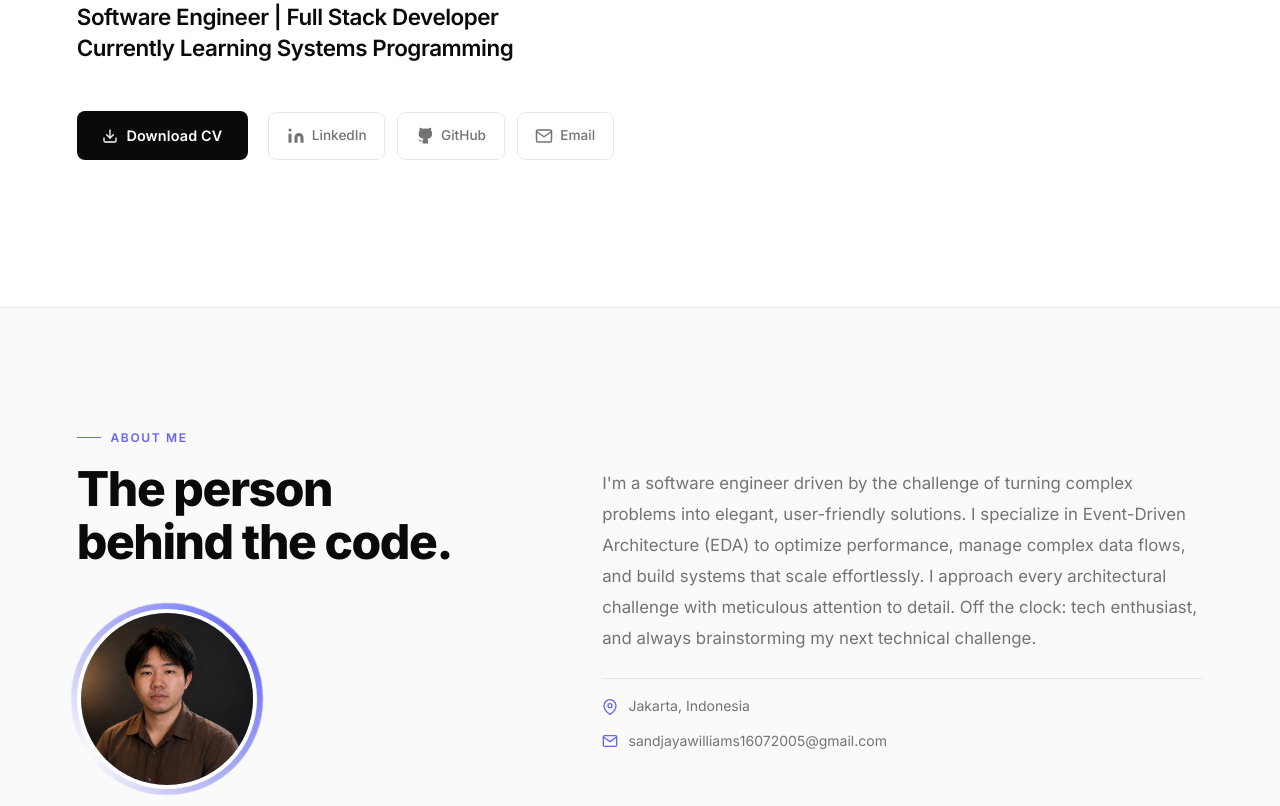
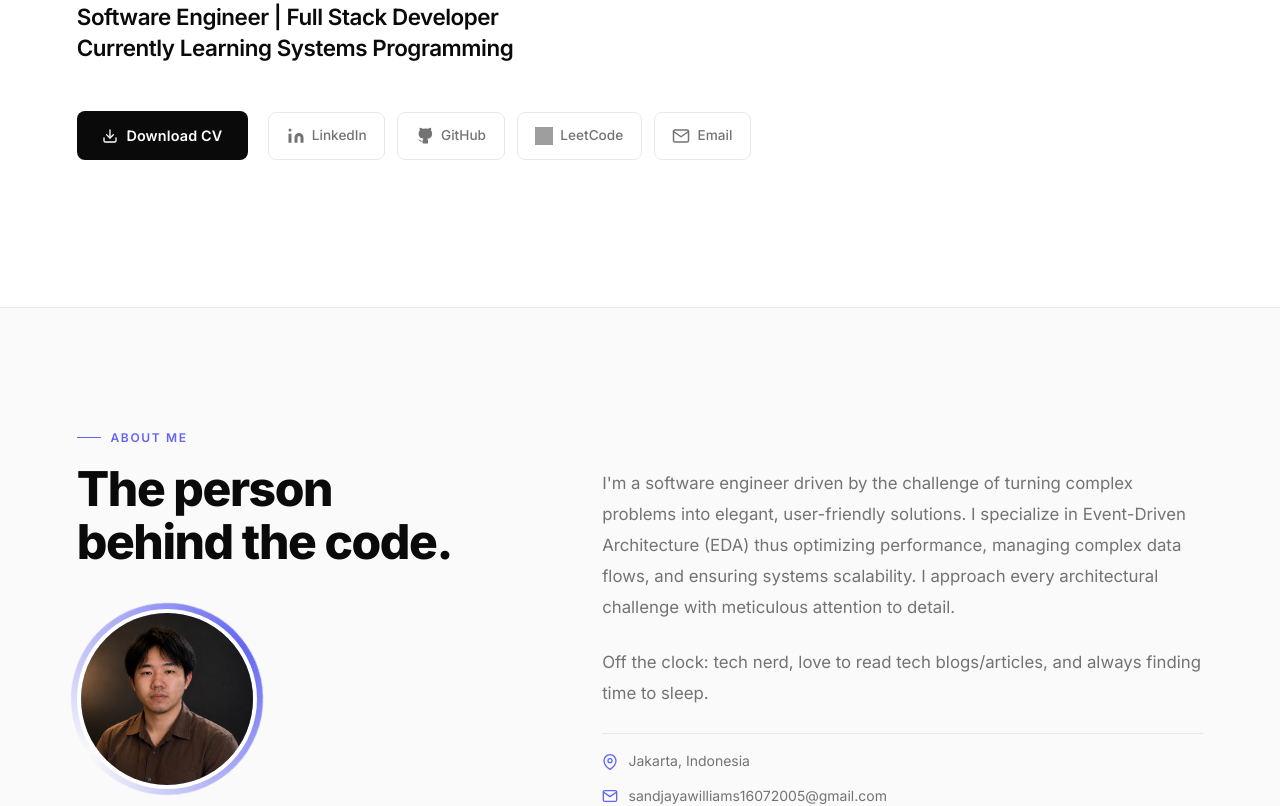
Before and after one commit to nocturnalnerds/portfolioFE, a React (Vite) app: page / in a window 1280 px wide. Shown: the part 493-1299 px from the top of the page. Built offline with nearby package versions, Linux system fonts and the light colour scheme; grey boxes are pictures that could not be loaded.

Commit message:
v 20260709.09.36

```diff
--- a/src/components/About.tsx
+++ b/src/components/About.tsx
@@ -46,7 +46,7 @@ export default function About() {
                 <path d="M4 4h16c1.1 0 2 .9 2 2v12c0 1.1-.9 2-2 2H4c-1.1 0-2-.9-2-2V6c0-1.1.9-2 2-2z" />
                 <polyline points="22,6 12,13 2,6" />
               </svg>
-              <a href={`mailto:${personalInfo.email}`}>{personalInfo.email}</a>
+              <a href={`https://mail.google.com/mail/?view=cm&fs=1&to=${personalInfo.email}`} target="_blank" rel="noopener noreferrer">{personalInfo.email}</a>
             </div>
           </div>
         </div>
--- a/src/components/Contact.tsx
+++ b/src/components/Contact.tsx
@@ -116,7 +116,7 @@ export default function Contact() {
           </p>
 
           <div className="contact__links">
-            <a href={`mailto:${personalInfo.email}`} className="contact__link">
+            <a href={`https://mail.google.com/mail/?view=cm&fs=1&to=${personalInfo.email}`} className="contact__link">
               <div className="contact__link-icon">
                 <svg width="18" height="18" viewBox="0 0 24 24" fill="none" stroke="currentColor" strokeWidth="2" strokeLinecap="round" strokeLinejoin="round">
                   <path d="M4 4h16c1.1 0 2 .9 2 2v12c0 1.1-.9 2-2 2H4c-1.1 0-2-.9-2-2V6c0-1.1.9-2 2-2z" />
@@ -170,7 +170,7 @@ export default function Contact() {
               name="name"
               type="text"
               className={`contact__input${errors.name && touched.name ? ' contact__input--error' : ''}`}
-              placeholder="Your name"
+              placeholder="Williams Sandjaya"
               value={form.name}
               onChange={handleChange}
               onBlur={handleBlur}
@@ -188,7 +188,7 @@ export default function Contact() {
               name="email"
               type="email"
               className={`contact__input${errors.email && touched.email ? ' contact__input--error' : ''}`}
-              placeholder="your@email.com"
+              placeholder="sandjayawilliams16072005@gmail.com"
               value={form.email}
               onChange={handleChange}
               onBlur={handleBlur}
--- a/src/components/Footer.tsx
+++ b/src/components/Footer.tsx
@@ -23,7 +23,7 @@ export default function Footer() {
               {personalInfo.initials}
             </a>
             <p className="footer__tagline">
-              Building things for the web.
+              Building things for fun.
             </p>
           </div>
 
@@ -58,7 +58,7 @@ export default function Footer() {
             © {currentYear} {personalInfo.name}. All rights reserved.
           </p>
           <p className="footer__built">
-            Built with React & TypeScript
+            Built with React, TypeScript & Tailwind CSS.
           </p>
         </div>
       </div>
--- a/src/components/Hero.tsx
+++ b/src/components/Hero.tsx
@@ -61,7 +61,20 @@ export default function Hero() {
             </a>
 
             <a
-              href={`mailto:${personalInfo.email}`}
+              href={personalInfo.leetcode}
+              target="_blank"
+              rel="noopener noreferrer"
+              className="hero__icon-btn"
+              aria-label="LeetCode"
+            >
+              <img src="/leetcode.png" width="18" height="18" alt="LeetCode" />
+              LeetCode
+            </a>
+
+            <a
+              href={`https://mail.google.com/mail/?view=cm&fs=1&to=${personalInfo.email}`}
+              target="_blank"
+              rel="noopener noreferrer"
               className="hero__icon-btn"
               aria-label="Email"
             >
--- a/src/components/Projects.tsx
+++ b/src/components/Projects.tsx
@@ -31,7 +31,7 @@ function ProjectRow({
               : project.gradient,
           }}
         />
-        <span className="project-row__num">{num}</span>
+        {/* <span className="project-row__num">{num}</span> */}
         <div className="project-row__hover-overlay">
           <span className="project-row__open-label">
             <svg width="18" height="18" viewBox="0 0 24 24" fill="none" stroke="currentColor" strokeWidth="2" strokeLinecap="round" strokeLinejoin="round">
--- a/src/data/portfolio.ts
+++ b/src/data/portfolio.ts
@@ -28,11 +28,12 @@ export const personalInfo = {
   title: "Software Engineer",
   tagline:
     "今度は今度、今は今 - Perfect Days.\nSoftware Engineer | Full Stack Developer\nCurrently Learning Systems Programming",
-  about: `I'm a software engineer driven by the challenge of turning complex problems into elegant, user-friendly solutions.  I specialize in Event-Driven Architecture (EDA) to optimize performance, manage complex data flows, and build systems that scale effortlessly. I approach every architectural challenge with meticulous attention to detail.
-  Off the clock:  tech enthusiast, and always brainstorming my next technical challenge.`,
+  about: `I'm a software engineer driven by the challenge of turning complex problems into elegant, user-friendly solutions.  I specialize in Event-Driven Architecture (EDA) thus optimizing performance, managing complex data flows, and ensuring systems scalability.
+  I approach every architectural challenge with meticulous attention to detail. \n\nOff the clock:  tech nerd, love to read tech blogs/articles, and always finding time to sleep.`,
   email: "sandjayawilliams16072005@gmail.com",
   linkedin: "https://linkedin.com/in/williamssandjaya",
   github: "https://github.com/nocturnalnerds",
+  leetcode: "https://leetcode.com/u/noturnalneerds/",
   cvUrl: "/CV_WilliamsSandjaya.pdf",
   location: "Jakarta, Indonesia",
 };
@@ -148,6 +149,28 @@ export const projects: Project[] = [
   },
   {
     id: 3,
+    title: "Splitto",
+    category: "Mobile Split Bill OCR App",
+    description:
+      "Splitto is a mobile application that uses OCR technology to simplify bill splitting among friends. Users can quickly scan receipts, and the app automatically calculates each person's share, making group payments hassle-free.",
+    tech: ["React PWA", "TypeScript", "PostgreSQL", "Node.js", "OpenAI"],
+    github: "https://github.com/nocturnalnerds/SplittoCopy",
+    gradient: "linear-gradient(135deg, #fa709a 0%, #fee140 100%)",
+    imageSrc: "./porto5.png",
+  },
+  {
+    id: 4,
+    title: "Vault Chat - Golang gRPC",
+    category: "CLI Apps + Backend Service",
+    description:
+      "Vault Chat is a command-line interface (CLI) application built with Golang and gRPC for secure, real-time messaging. The application employs end-to-end encryption to protect communications while leveraging Go's concurrency primitives-including goroutines, channels, mutexes, and synchronization mechanisms thus efficiently handle multiple simultaneous client connections, asynchronous message delivery, and concurrent server operations.",
+    tech: ["Golang", "gRPC", "CLI", "Docker", "TLS Encryption"],
+    github: "https://github.com/nocturnalnerds/GoLangRPCCLIChatRoom.git",
+    gradient: "linear-gradient(135deg, #43e97b 0%, #38f9d7 100%)",
+    imageSrc: "./porto4.png",
+  },
+  {
+    id: 5,
     title: "Kafka Zookeper to Kraft Migration Pipeline",
     category: "Backend Migration Service",
     description:
@@ -157,24 +180,4 @@ export const projects: Project[] = [
     gradient: "linear-gradient(135deg, #4facfe 0%, #00f2fe 100%)",
     imageSrc: "./porto3.png",
   },
-  {
-    id: 4,
-    title: "Project Delta",
-    category: "Data Dashboard",
-    description:
-      "Interactive analytics dashboard with customizable widgets, real-time data streaming, and exportable reporting features.",
-    tech: ["Next.js", "D3.js", "TypeScript", "MongoDB"],
-    github: "https://github.com/yourusername/project-delta",
-    gradient: "linear-gradient(135deg, #43e97b 0%, #38f9d7 100%)",
-  },
-  {
-    id: 5,
-    title: "Project Epsilon",
-    category: "CLI Tool",
-    description:
-      "Developer productivity CLI tool that automates repetitive workflows, reducing boilerplate setup time from hours to seconds.",
-    tech: ["Node.js", "TypeScript", "Ink", "npm"],
-    github: "https://github.com/yourusername/project-epsilon",
-    gradient: "linear-gradient(135deg, #fa709a 0%, #fee140 100%)",
-  },
 ];
```
Also changed, not shown: 1 other file (tests, documents, lock files or other folders).
